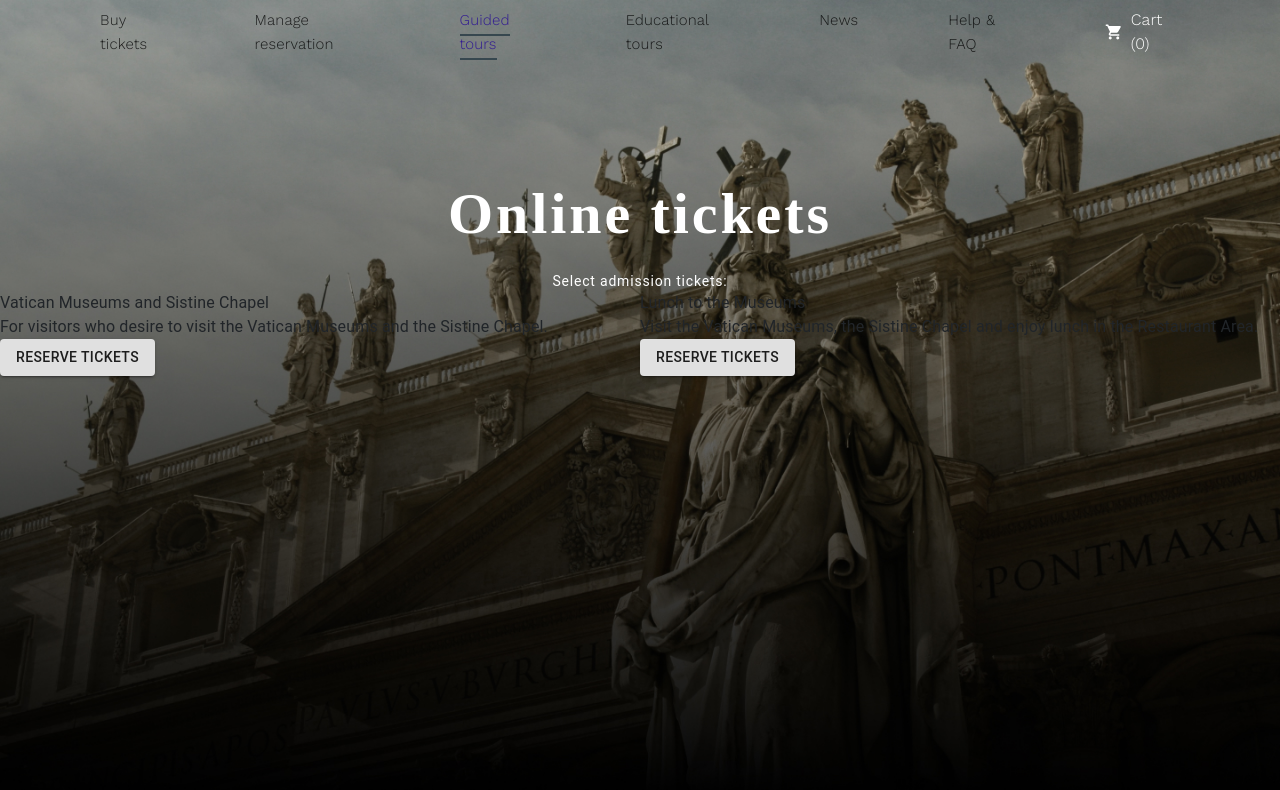
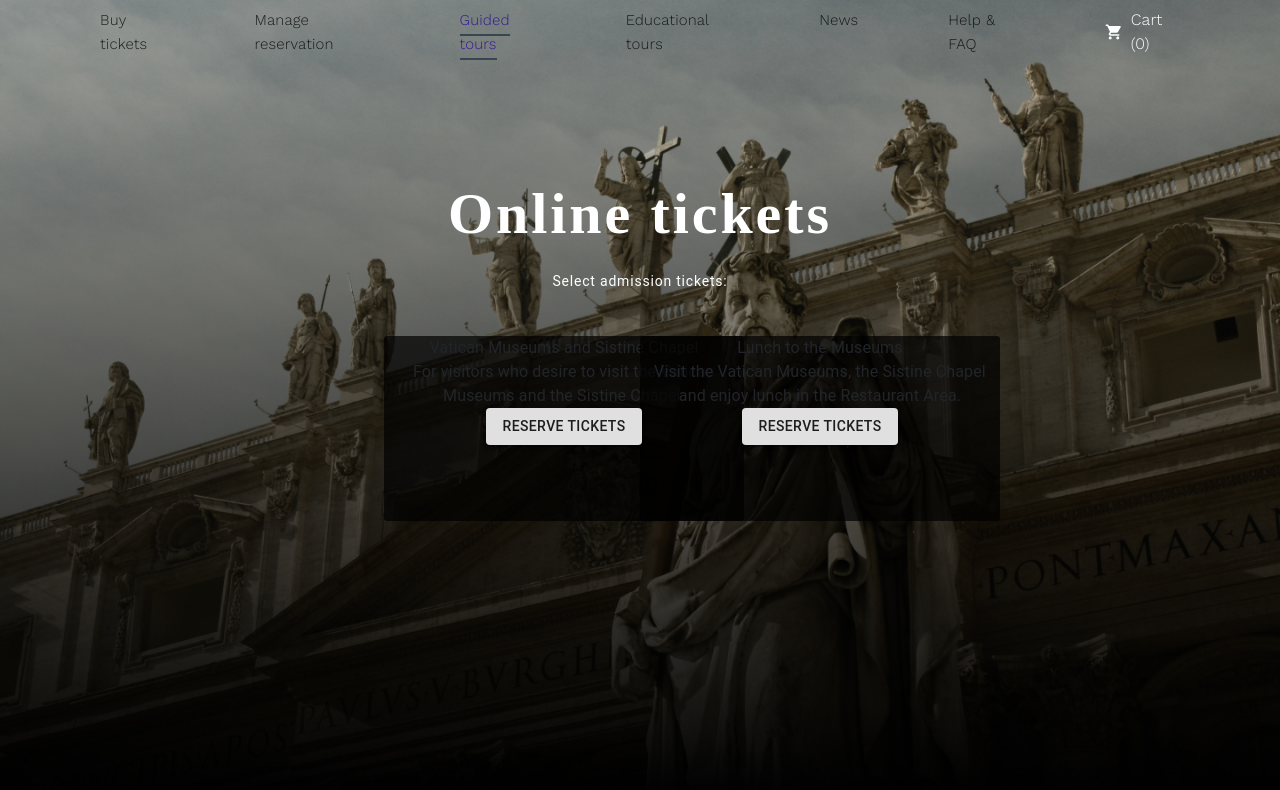
Before and after one commit to shpaksasha/The-Creation-of-Adam, a React (Create React App) app: page /tickets in a window 1280 px wide. Shown: the top 790 px of the page. Built offline with nearby package versions, Linux system fonts and the light colour scheme.

Commit message:
changes on page tickets card block finished

```diff
--- a/src/pages/Tickets/tickets.js
+++ b/src/pages/Tickets/tickets.js
@@ -39,6 +39,20 @@ const useStyles = makeStyles(theme => ({
         fontWeight: 'normal',
         color: '#ffffff',
     },
+    blockTickets: {
+        flexGrow: 1,
+        padding: '0rem 24rem',
+        textAlign: 'center',
+        marginTop: '45px',
+    },
+    card: {
+        borderRadius: '3px',
+        background: 'rgba(0, 0, 0, 0.7)',
+        width: '360px',
+        height: '185px',
+        display: 'inline-block',
+    },
+
 }))
 
 
@@ -52,21 +66,25 @@ const Tickets = () => {
                     <Typography className={classes.tickets}>Select admission tickets:</Typography>
                 </Grid>
                 <Grid item md={12}>
-                    <Grid container md={12}>
-                        <Grid item md={6}>
+                    <Grid container md={12} className={classes.blockTickets}>
+                        <Grid item md={6} >
+                            <div className={classes.card}>
                             <Typography>Vatican Museums and Sistine Chapel</Typography>
                             <Typography>For visitors who desire to visit
                                 the Vatican Museums and the Sistine Chapel.</Typography>
                             <Button variant='contained'>
                                 Reserve tickets
                             </Button>
+                            </div>
                         </Grid>
                         <Grid item md={6}>
+                            <div className={classes.card}>
                             <Typography>Lunch to the Museums</Typography>
                             <Typography>Visit the Vatican Museums, the Sistine Chapel and enjoy lunch in the Restaurant Area.</Typography>
                             <Button variant='contained'>
                                 Reserve tickets
                             </Button>
+                            </div>
                         </Grid>
                     </Grid>
                 </Grid>
```
